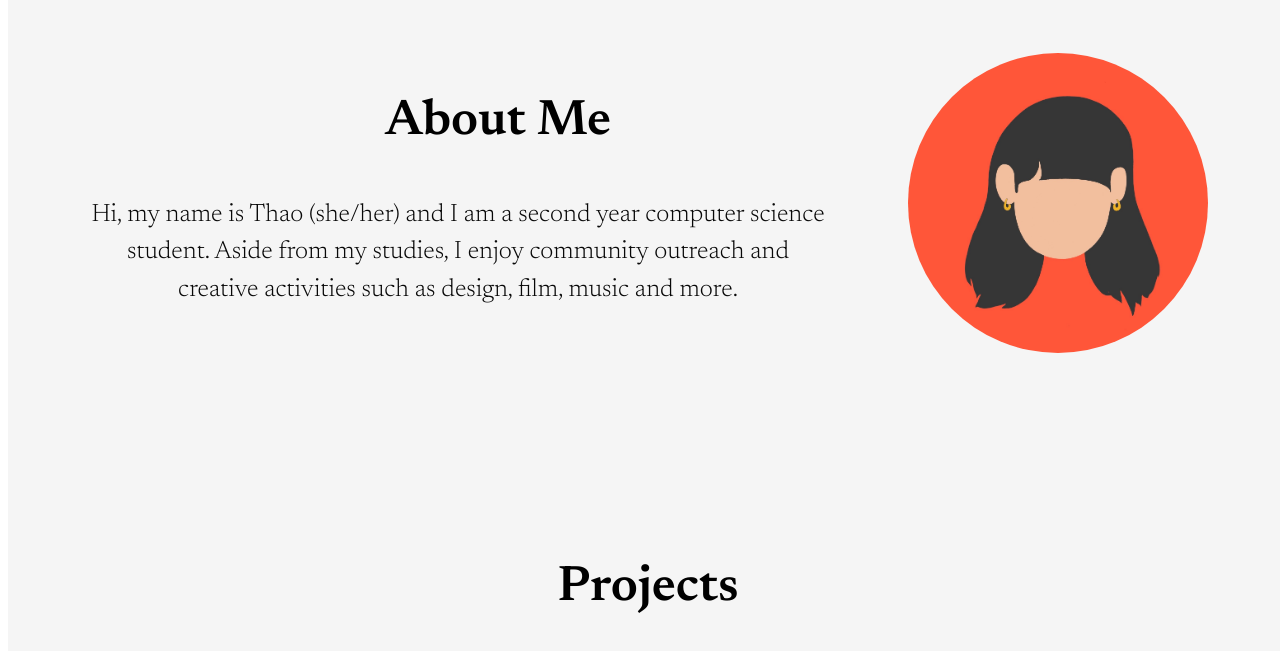
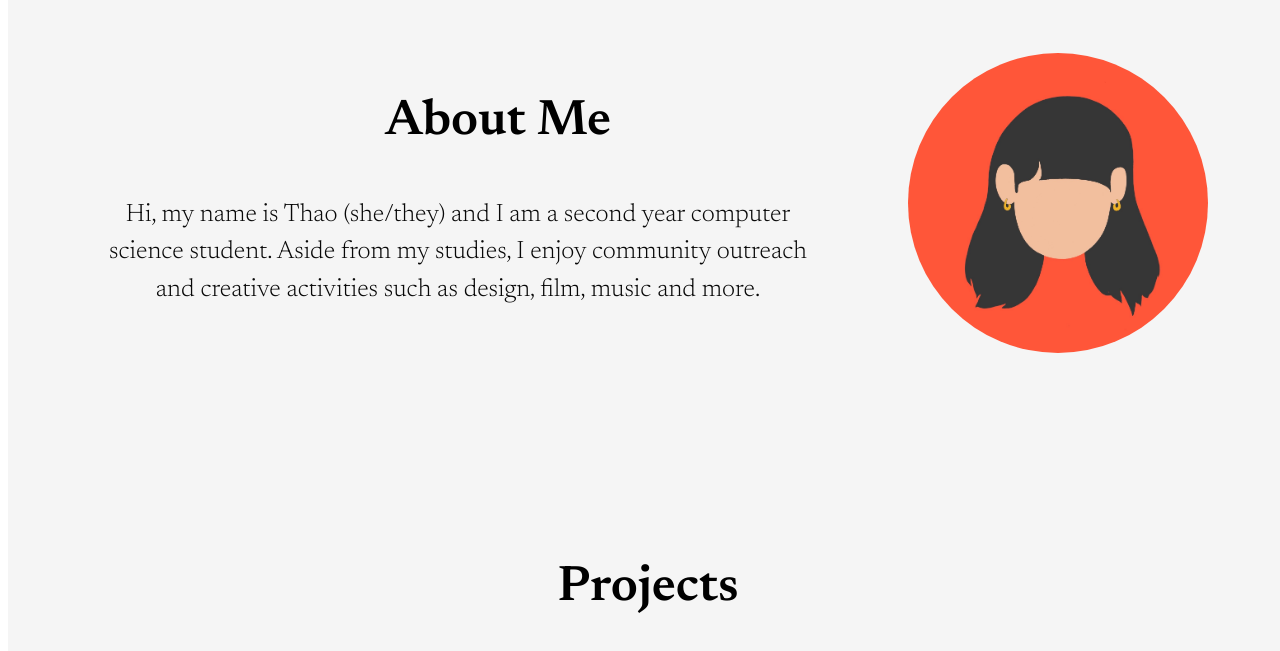
Before and after one commit to confehtti/confehtti.github.io, a plain HTML site: page index.html in a window 1280 px wide. Shown: the part 897-1548 px from the top of the page. Drawn offline with nearby package versions, Linux system fonts and the light colour scheme.

Commit message:
Update index.html

```diff
--- a/index.html
+++ b/index.html
@@ -65,7 +65,7 @@
     <section class="about" id="about-me">
         <div class="info">
             <h3>About Me</h3>
-            <p class="bio" style="line-height:1.5;">Hi, my name is Thao (she/her) and I am a second year computer science student.
+            <p class="bio" style="line-height:1.5;">Hi, my name is Thao (she/they) and I am a second year computer science student.
                 Aside from my studies, I enjoy community outreach and creative activities such as design, film, music and more.
             </p>
         </div>
```
